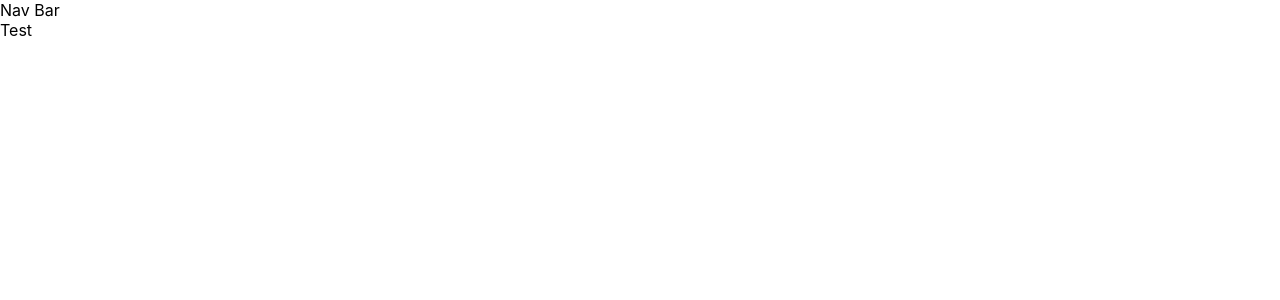
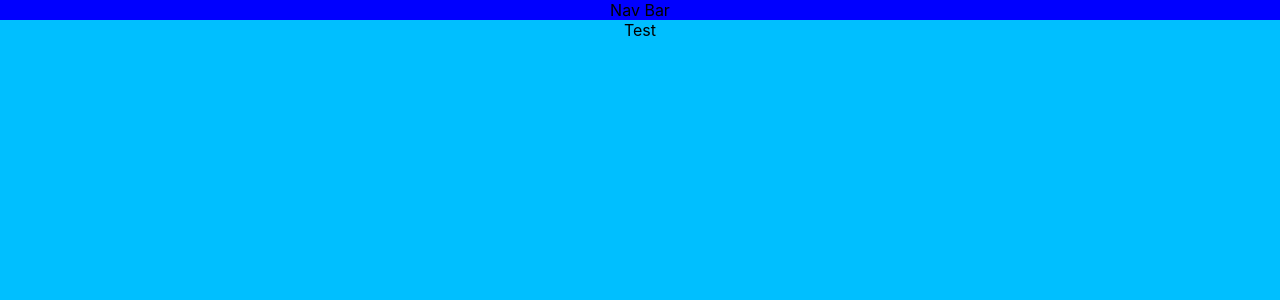
Before and after one commit to utja/nh3-frontend, a React (Create React App) app: page / in a window 1280 px wide. Shown: the top 300 px of the page. Built offline with nearby package versions, Linux system fonts and the light colour scheme.

Commit message:
add navbar css

```diff
--- a/src/assets/css/App.css
+++ b/src/assets/css/App.css
@@ -1,32 +1,5 @@
-.App {
+.app {
   text-align: center;
+  background-color: deepskyblue;
+  height: 100vh;
 }
-
-.App-logo {
-  animation: App-logo-spin infinite 20s linear;
-  height: 40vmin;
-}
-
-.App-header {
-  background-color: #282c34;
-  min-height: 100vh;
-  display: flex;
-  flex-direction: column;
-  align-items: center;
-  justify-content: center;
-  font-size: calc(10px + 2vmin);
-  color: white;
-}
-
-.App-link {
-  color: #61dafb;
-}
-
-@keyframes App-logo-spin {
-  from {
-    transform: rotate(0deg);
-  }
-  to {
-    transform: rotate(360deg);
-  }
-}
--- /dev/null
+++ b/src/assets/css/NavBar.css
@@ -0,0 +1,4 @@
+.navbar {
+  background-color: blue;
+  position: sticky;
+}
--- a/src/components/NavBar.js
+++ b/src/components/NavBar.js
@@ -1,8 +1,9 @@
 import React from 'react'
+import '../assets/css/NavBar.css'
 
 const NavBar = props => {
   return(
-    <div>Nav Bar</div>
+    <div className="navbar">Nav Bar</div>
   )
 }
 
```
